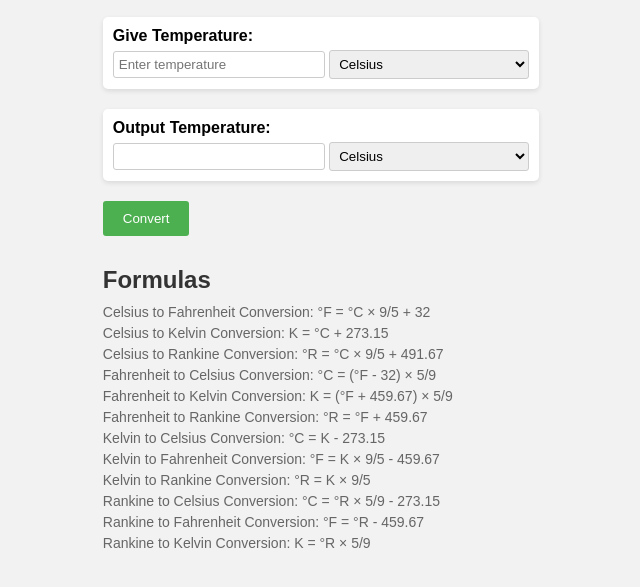
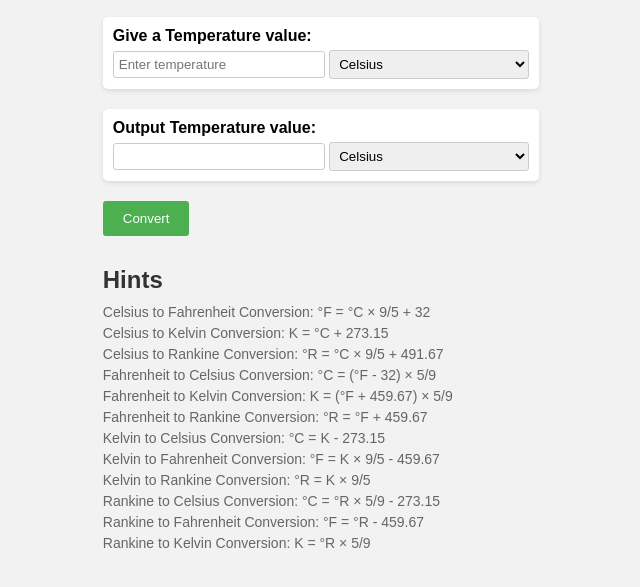
Before and after one commit to MadhuSudhan2310/tconvert, a plain HTML site: page index.html in a window 1280 px wide. Shown: the part 183-770 px from the top of the page, without its empty margins (319-959 px from the left). Drawn offline with Linux system fonts and the light colour scheme.

Commit message:
Update index.html

```diff
--- a/index.html
+++ b/index.html
@@ -11,7 +11,7 @@
 
   <main>
     <div class="container">
-      <label for="inputUnit">Give Temperature:</label>
+      <label for="inputUnit">Give a Temperature value:</label>
       <input type="number" id="inputTemperature" placeholder="Enter temperature" />
       <select id="inputUnit">
         <option value="celsius">Celsius</option>
@@ -24,7 +24,7 @@
     </div>
 
     <div class="container">
-      <label for="outputUnit">Output Temperature:</label>
+      <label for="outputUnit">Output Temperature value:</label>
       <input type="text" id="outputTemperature" readonly />
       <select id="outputUnit">
         <option value="celsius">Celsius</option>
@@ -39,7 +39,7 @@
     <button onclick="convertTemperature()">Convert</button>
 
     <div class="formulas">
-      <h2>Formulas</h2>
+      <h2>Hints</h2>
       <p>Celsius to Fahrenheit Conversion: °F = °C × 9/5 + 32</p>
       <p>Celsius to Kelvin Conversion: K = °C + 273.15</p>
       <p>Celsius to Rankine Conversion: °R = °C × 9/5 + 491.67</p>
```
